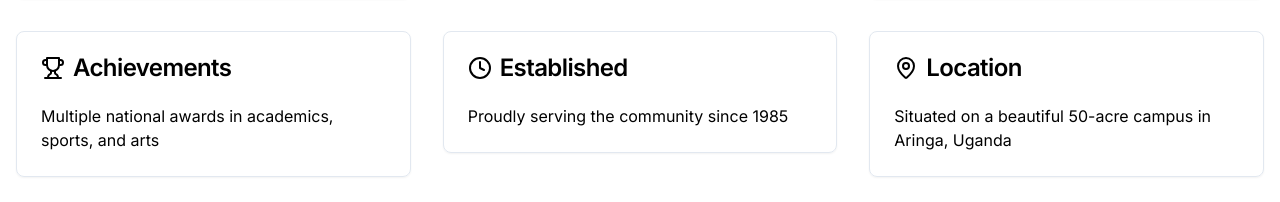
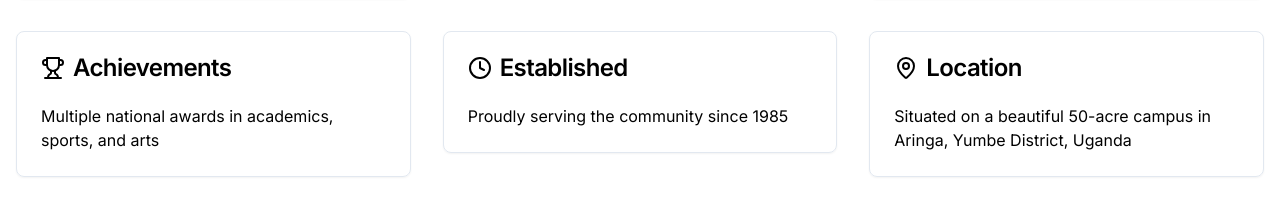
Before and after one commit to Lema-Aaron/Aringa-ss, a Next.js app: page /about in a window 1280 px wide. Shown: the part 4127-4329 px from the top of the page. Built offline with nearby package versions, Linux system fonts and the light colour scheme.

Commit message:
Updated the location

```diff
--- a/app/about/page.tsx
+++ b/app/about/page.tsx
@@ -449,7 +449,7 @@ export default function AboutPage() {
               { icon: BookOpen, title: "Academic Programs", description: "Comprehensive curriculum covering sciences, humanities, and arts" },
               { icon: Trophy, title: "Achievements", description: "Multiple national awards in academics, sports, and arts" },
               { icon: Clock, title: "Established", description: "Proudly serving the community since 1985" },
-              { icon: MapPin, title: "Location", description: "Situated on a beautiful 50-acre campus in Aringa, Uganda" },
+              { icon: MapPin, title: "Location", description: "Situated on a beautiful 50-acre campus in Aringa, Yumbe District, Uganda" },
             ].map((fact, index) => (
               <FadeInWhenVisible key={index} delay={index * 0.1}>
                 <motion.div
```
